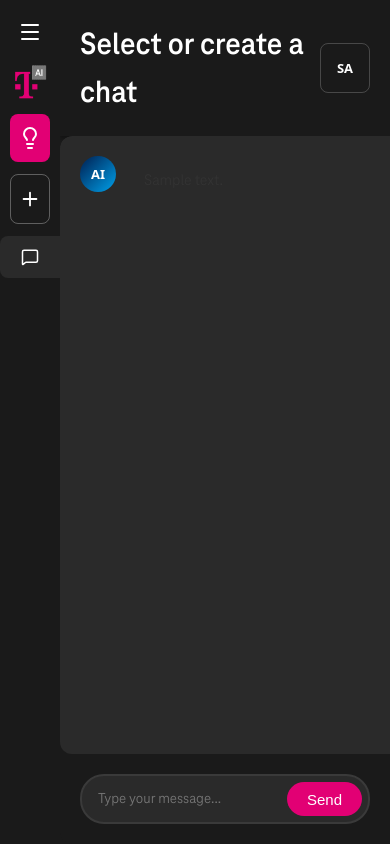
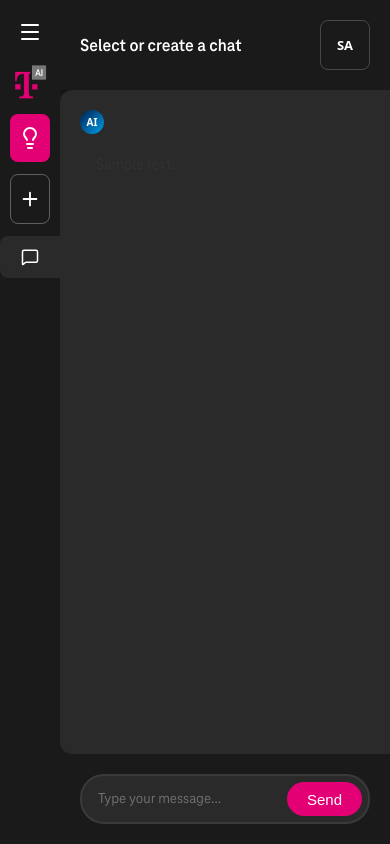
Before and after one commit to beliczki/ConfAI, a Flask app: page /chat in a window 390 px wide. Run offline with Flask 3, Linux system fonts and the light colour scheme; the visitor is signed in with stand-in values (Sample User, id 1); data comes from the database, SQL or seed files in the repository; tables that the repository leaves empty hold one stand-in row (values such as "Sample post"); data that the repository does not hold is empty; some libraries are stand-ins or nearby versions.

Commit message:
Optimize mobile chat layout for better space utilization
- Move avatar above message content in column layout on mobile
- Reduce avatar size from 36px to 24px on mobile screens
- Enable full-width message content (100% vs 70% on desktop)
- Align avatars to respective sides (user right, assistant left)
- Reduce main page title font size to 18px on mobile
- Maintain circular avatar shape with proper centering

🤖 Generated with [Claude Code](https://claude.com/claude-code)

Co-Authored-By: Claude <noreply@anthropic.com>

```diff
--- a/app/static/css/chat.css
+++ b/app/static/css/chat.css
@@ -1345,6 +1345,65 @@ input:checked + .toggle-slider-small:before {
     .user-avatar {
         display: flex !important;
     }
+
+    /* Message layout adjustments for mobile */
+    .message {
+        flex-direction: column !important;
+        gap: 6px;
+    }
+
+    .message.user {
+        flex-direction: column !important;
+        align-items: flex-end;
+    }
+
+    .message.user .message-avatar {
+        align-self: flex-end;
+    }
+
+    .message.assistant {
+        align-items: flex-start;
+    }
+
+    .message.assistant .message-avatar {
+        align-self: flex-start;
+    }
+
+    /* Smaller avatar on mobile */
+    .message-avatar {
+        width: 24px !important;
+        height: 24px !important;
+        min-width: 24px !important;
+        min-height: 24px !important;
+        max-width: 24px !important;
+        max-height: 24px !important;
+        font-size: 10px;
+        border-radius: 50% !important;
+    }
+
+    .message-avatar span {
+        width: 100%;
+        height: 100%;
+        display: flex;
+        align-items: center;
+        justify-content: center;
+    }
+
+    /* Full width content on mobile */
+    .message.user > div,
+    .message.assistant > div {
+        max-width: 100%;
+        width: 100%;
+    }
+
+    .message-content {
+        max-width: 100%;
+    }
+
+    /* Smaller main title on mobile */
+    #main-title {
+        font-size: 18px;
+    }
 }
 
 /* =============================================================================
```
